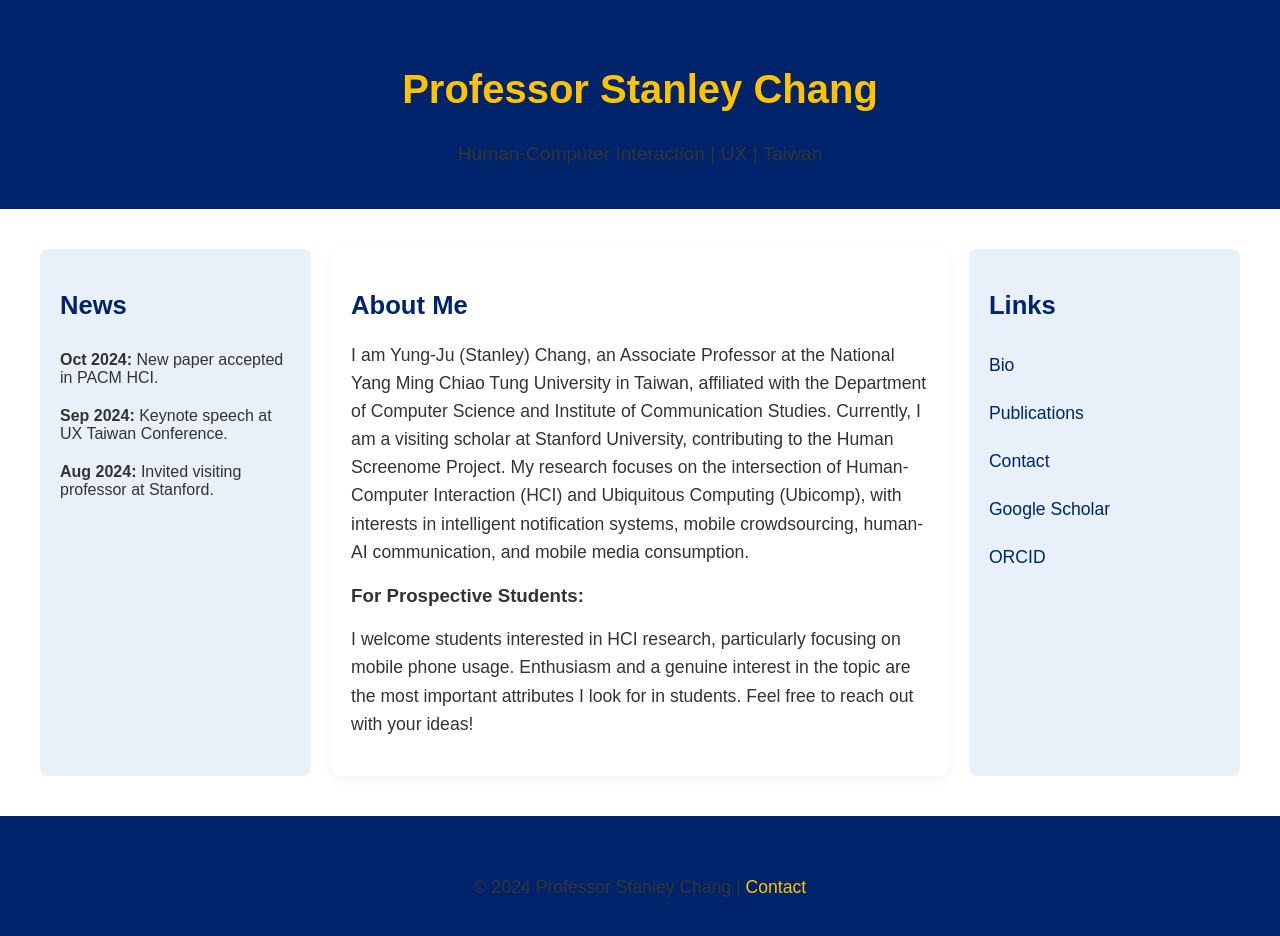
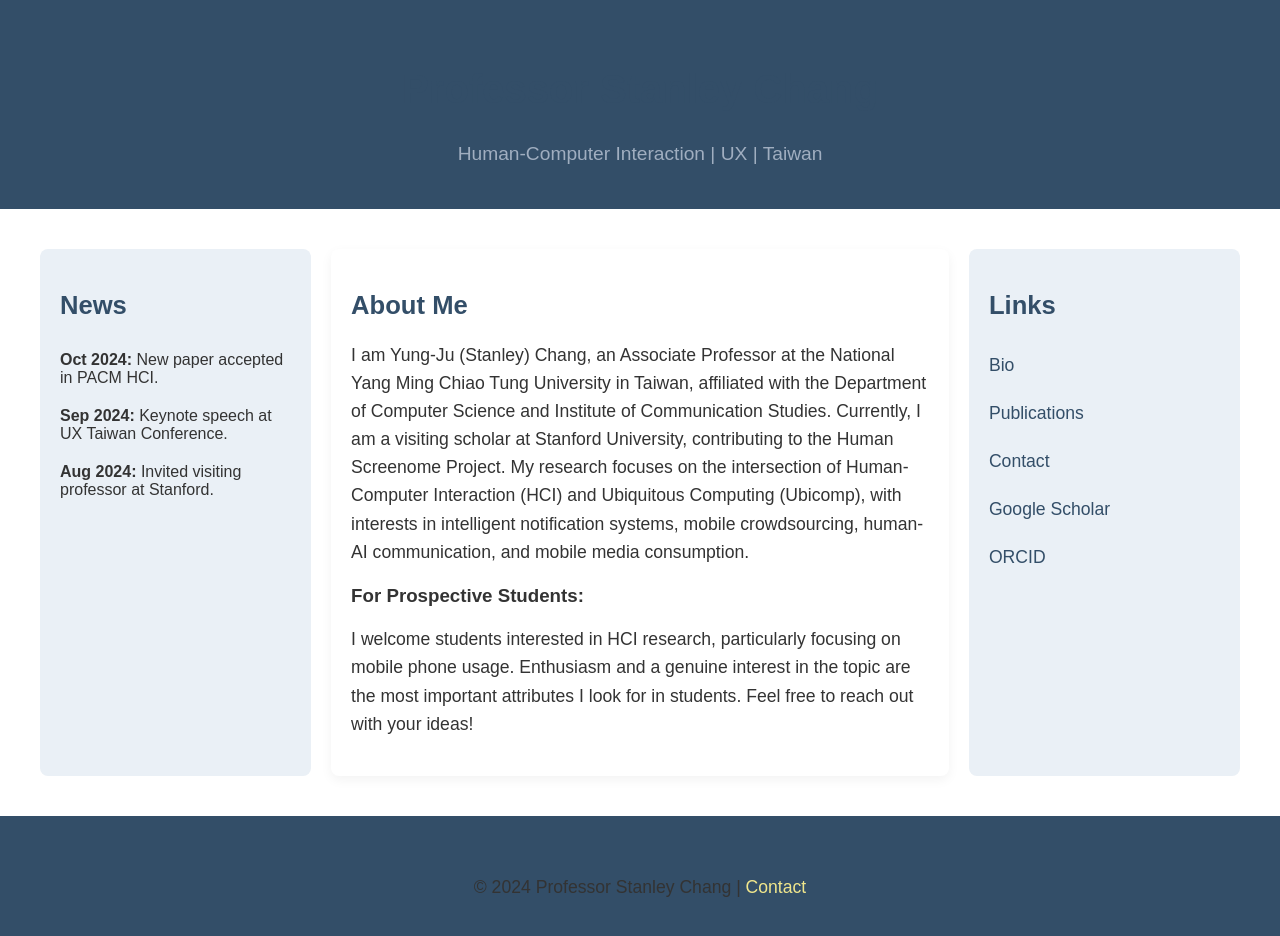
Before and after one commit to Armuro/armuro.github.io, a plain HTML site: page index.html in a window 1280 px wide. Drawn offline with Linux system fonts and the light colour scheme.

Commit message:
Update styles.css

```diff
--- a/styles.css
+++ b/styles.css
@@ -14,14 +14,20 @@ body {
 }
 
 h1 {
-    color: #FFC300; /* Bright yellow for header text */
+    color: #334E68; /* Less saturated dark blue */
     font-size: 2.5rem;
+    text-align: center;
+}
+
+.subheader {
+    color: #A0AEC0; /* Lightened and muted gray-blue for the top banner text */
+    font-size: 1.2rem;
     text-align: center;
 }
 
 h2 {
     font-size: 1.6rem;
-    color: #00246B; /* Dark blue for headings */
+    color: #334E68; /* Less saturated dark blue for headings */
 }
 
 p, a {
@@ -32,17 +38,17 @@ p, a {
 
 a {
     text-decoration: none;
-    color: #00246B; /* Dark blue for links */
+    color: #334E68; /* Less saturated dark blue for links */
 }
 
 a:hover {
-    color: #FFC300; /* Yellow on hover */
+    color: #98AFC7; /* Softer muted blue on hover */
 }
 
 /* Navbar Styles */
 .navbar {
-    background-color: #00246B;
-    color: #FFC300;
+    background-color: #334E68; /* Less saturated dark blue */
+    color: #F0E68C; /* Soft yellow for contrast */
     padding: 20px;
     text-align: center;
 }
@@ -63,7 +69,7 @@ a:hover {
 /* Left Banner - News Column */
 .news-column {
     flex: 1;
-    background-color: #E8F0FA; /* Light gray-blue */
+    background-color: #EAF0F6; /* Lightened blue-gray for a softer feel */
     padding: 20px;
     margin-right: 20px;
     border-radius: 8px;
@@ -71,7 +77,7 @@ a:hover {
 
 .news-column h2 {
     font-size: 1.6rem;
-    color: #00246B; /* Dark blue */
+    color: #334E68; /* Less saturated dark blue */
 }
 
 .news-column ul {
@@ -95,7 +101,7 @@ a:hover {
 /* Right Panel - Links */
 .right-panel {
     flex: 1;
-    background-color: #E8F0FA; /* Light gray-blue */
+    background-color: #EAF0F6; /* Lightened blue-gray for a softer feel */
     padding: 20px;
     margin-left: 20px;
     border-radius: 8px;
@@ -103,7 +109,7 @@ a:hover {
 
 .right-panel h2 {
     font-size: 1.6rem;
-    color: #00246B; /* Dark blue */
+    color: #334E68; /* Less saturated dark blue */
 }
 
 .right-panel ul {
@@ -117,14 +123,14 @@ a:hover {
 
 /* Footer */
 .footer {
-    background-color: #00246B;
+    background-color: #334E68;
     color: white;
     text-align: center;
     padding: 20px;
 }
 
 .footer a {
-    color: #FFC300;
+    color: #F0E68C;
     text-decoration: none;
 }
 
```
